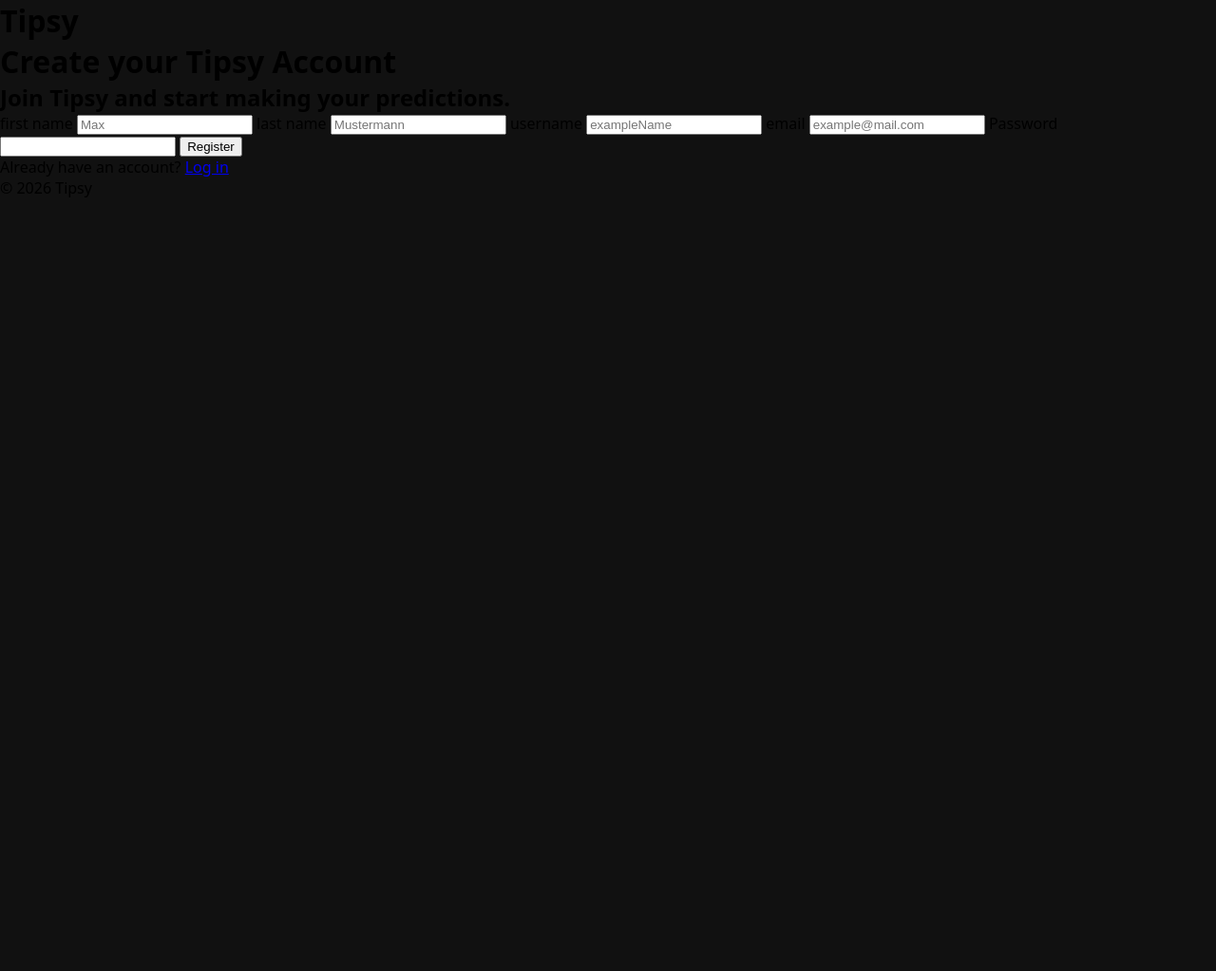
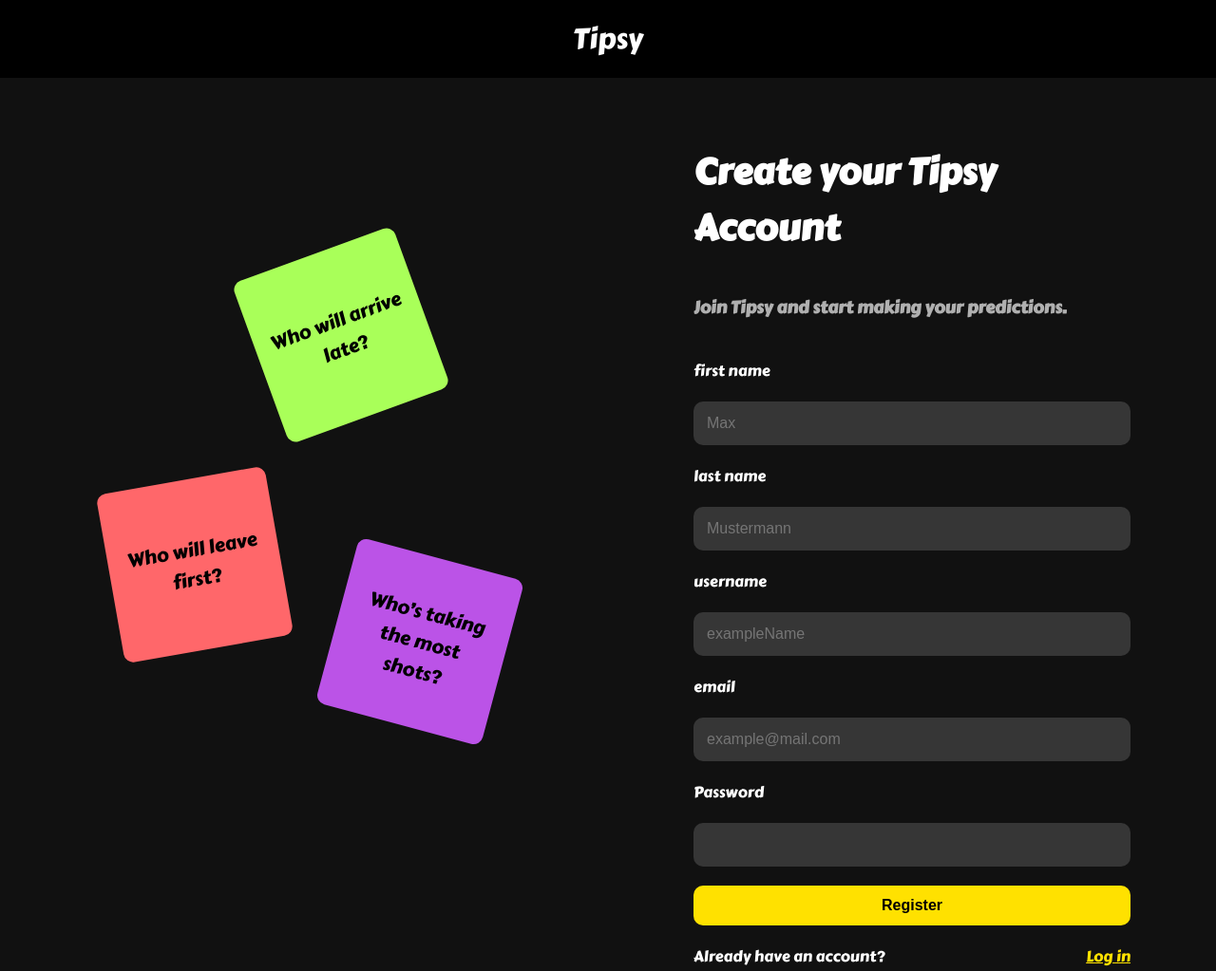
Before and after one commit to emiduran05/tipsy, a website: page public/register.html in a window 1280 px wide. Shown: the top 1023 px of the page at 95% size. Before the commit the page ends 800 px from the top, so only its background shows below. Drawn offline with Linux system fonts and the light colour scheme; a web font is replaced by a local one.

Commit message:
register styles

```diff
--- a/public/css/style.css
+++ b/public/css/style.css
@@ -9,6 +9,11 @@
     font-family: "Carter One", system-ui;
 }
 
+main{
+    min-height: 85vh;
+}
+
+/*Login */
 
 .header {
     display: grid;
@@ -221,3 +226,211 @@
         font-size: 16px;
     }
 }
+
+/*Login*/
+
+
+/*Register*/
+
+.register_main_register{
+    h2{
+        color: #fff;
+        font-size: 26px;
+        margin-bottom: 20px;
+    }
+
+    h3{
+        color: #b0b0b0;
+        font-size: 18px;
+        margin-bottom: 20px;
+    }
+    padding: 50px;
+    display: flex;
+    flex-direction: column;
+    gap: 20px;
+}
+
+
+
+.register_form{
+        display: flex;
+        flex-direction: column;
+        gap: 20px;
+        input{
+            background-color: #363636;
+            padding: 10px;
+            border: none;
+            outline: none;
+            color: #fff;
+            border-radius: 10px;
+            font-size: 16px;
+        }
+
+        label{
+            color: #fff;
+        }
+
+
+        button{
+            padding: 8px;
+            border: none;
+            background-color: #FFE100;
+            border-radius: 10px;
+            color: #000;
+            font-weight: 800;
+            cursor: pointer;
+        }
+    }
+
+    .login_option{
+        width: 100%;
+        display: flex;
+        justify-content: space-between;
+        p{
+            color: #fff;
+        }
+
+        a{
+            color: #FFE100;
+        }
+    }
+
+    .form_container{
+        display: flex;
+        flex-direction: column;
+        gap: 20px;
+    }
+
+    .register_main_intro{
+        min-height: 18vh;
+        position: relative;
+    }
+
+    .box1{
+        position: absolute;
+        left: calc(50% - 60px);
+        top: 30px;
+        rotate: -30deg;
+        background-color: #A9ff59;
+        width: 120px;
+        height: 120px;
+        display: flex;
+        justify-content: center;
+        align-items: center;
+        padding: 15px;
+        border-radius: 10px;
+    }
+
+    .box2{
+        position: absolute;
+        left: calc(35% - 60px);
+        top: 30px;
+        rotate: -15deg;
+        background-color: #FF676A;
+        width: 120px;
+        height: 120px;
+        display: flex;
+        justify-content: center;
+        align-items: center;
+        padding: 15px;
+        border-radius: 10px;
+    }
+
+    .box3{
+         position: absolute;
+        left: calc(65% - 60px);
+        top: 30px;
+        rotate: 20deg;
+        background-color: #BB53E7;
+        width: 120px;
+        height: 120px;
+        display: flex;
+        justify-content: center;
+        align-items: center;
+        padding: 15px;
+        border-radius: 10px;
+    }
+
+    @media (min-width: 900px) {
+
+    .register_main {
+        display: grid;
+        grid-template-columns: 1fr 1fr;
+        min-height: calc(100vh - 70px);
+    }
+
+    .register_main_intro {
+        min-height: 100%;
+        position: relative;
+        display: flex;
+        justify-content: center;
+        align-items: center;
+    }
+
+    .register_main_register {
+        justify-content: center;
+        padding: 70px 90px;
+    }
+
+    .register_main_register h2 {
+        font-size: 38px;
+    }
+
+    .register_main_register h3 {
+        font-size: 18px;
+    }
+
+    .form_container {
+        width: 100%;
+        max-width: 550px;
+    }
+
+    .register_form input {
+        padding: 14px;
+        font-size: 16px;
+    }
+
+    .register_form button {
+        padding: 12px;
+        font-size: 16px;
+    }
+
+    .box1,
+    .box2,
+    .box3 {
+        width: 180px;
+        height: 180px;
+        font-size: 20px;
+        text-align: center;
+    }
+
+    .box1 {
+        left: 42%;
+        top: 18%;
+        rotate: -20deg;
+    }
+
+    .box2 {
+        left: 18%;
+        top: 42%;
+        rotate: -10deg;
+    }
+
+    .box3 {
+        left: 55%;
+        top: 50%;
+        rotate: 15deg;
+    }
+
+    .footer {
+        grid-column: 1 / -1;
+    }
+}
+
+    .footer{
+        display: flex;
+        justify-content: center;
+        color: #fff;
+        background-color: #000;
+        padding: 20px;
+    }
--- a/public/register.html
+++ b/public/register.html
@@ -4,18 +4,41 @@
 <head>
     <meta charset="UTF-8">
     <meta name="viewport" content="width=device-width, initial-scale=1.0">
+    <link rel="preconnect" href="https://fonts.googleapis.com">
+    <link rel="preconnect" href="https://fonts.gstatic.com" crossorigin>
+    <script src="https://kit.fontawesome.com/dd1616d30f.js" crossorigin="anonymous"></script>
+    <link
+        href="https://fonts.googleapis.com/css2?family=Amatic+SC:wght@400;700&family=Anton+SC&family=Carter+One&family=Chewy&family=Comic+Neue:ital,wght@0,300;0,400;0,700;1,300;1,400;1,700&family=Creepster&family=Inter:ital,opsz,wght@0,14..32,100..900;1,14..32,100..900&family=Open+Sans:ital,wght@0,300..800;1,300..800&family=Pixelify+Sans:wght@400..700&family=Roboto:ital,wght@0,100..900;1,100..900&display=swap"
+        rel="stylesheet">
+    <link rel="stylesheet" href="./css/style.css">
     <title>Tipsy</title>
-    <link rel="stylesheet" media="all" href="css/style.css">
 </head>
 
 <body>
-    <header>
+    <header class="header">
+        <i class="fa-solid fa-bars"></i>
         <h1>Tipsy</h1>
     </header>
-    <main>
-        <h1>Create your Tipsy Account</h1>
-        <h2>Join Tipsy and start making your predictions.</h2>
-        <form action="user-page.html" method="get">
+
+
+    <main class="register_main">
+
+        <div class="register_main_intro">
+            <div class="box1"><p>Who will arrive late?</p></div>
+            <div class="box2"><p>Who will leave first?</p></div>
+            <div class="box3"><p>Who’s taking the  most shots?</p></div>
+
+        </div>
+
+
+        <div class="register_main_register">
+
+
+
+        <h2>Create your Tipsy Account</h2>
+        <h3>Join Tipsy and start making your predictions.</h2>
+            <div class="form_container">
+                <form action="user-page.html" class="register_form">
 
                     <label for="firstname">first name</label>
                     <input id="firstname" name="firstname" type="firstname" required placeholder="Max">
@@ -33,12 +56,23 @@
                     <input id="password" name="password" type="password" required>
 
                     <button type="submit">Register</button>
-            <p>Already have an account? <a href="index.html">Log in</a></p>
+
                 </form>
-        <footer>
+                <div class="login_option">
+                    <p>Already have an account? </p>
+                    <a href="index.html">Log in</a>
+                </div>
+
+            </div>
+        </div>
+
+
+
+    </main>
+
+    <footer class="footer">
         <p>© 2026 Tipsy</p>
     </footer>
-    </main>
 </body>
 
 </html>
```
Also changed, not shown: public/index.html (+5 -1 lines). Lines whose indentation alone changed are shown as unchanged.
